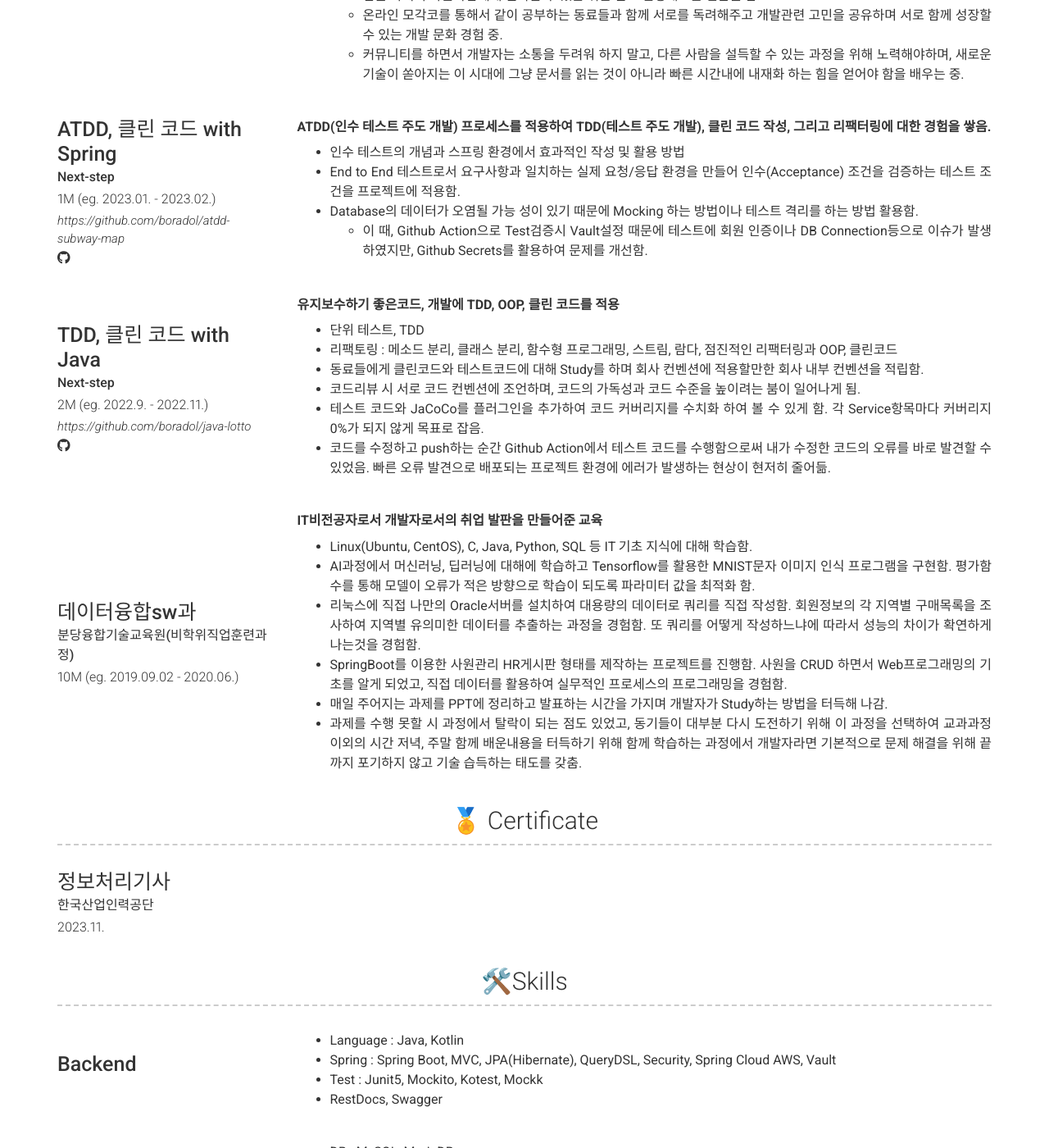
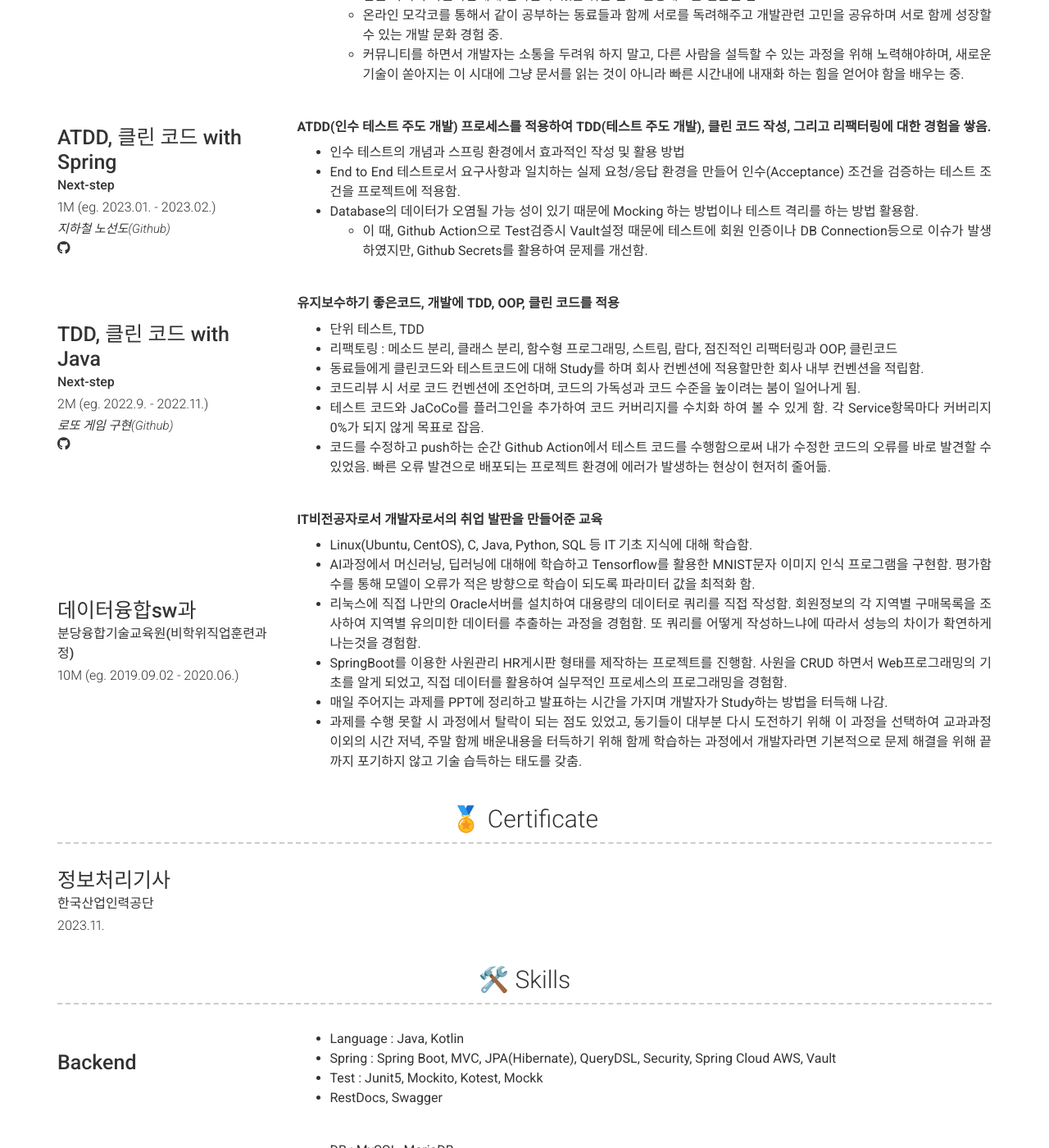
Before and after one commit to boradol/boradol.github.io, a Jekyll site: the page built from index.md, in a window 1280 px wide and 1400 px high, scrolled down 3274 px. Shown: the whole window at 82% size. Built offline with Jekyll 4.4.1, drawn with Linux system fonts in a browser that asks for light colours; nearby versions of some CDN libraries.

```diff
--- a/_config.yml
+++ b/_config.yml
@@ -156,6 +156,7 @@ content:
       - layout: top-left
         title: ATDD, 클린 코드 with Spring
         link : https://github.com/boradol/atdd-subway-map
+        link_text: 지하철 노선도(Github)
         sub_title: Next-step
         caption: 1M (eg. 2023.01. - 2023.02.)
         additional_links:
@@ -176,6 +177,7 @@ content:
       - layout: top-left
         title: TDD, 클린 코드 with Java
         link : https://github.com/boradol/java-lotto
+        link_text: 로또 게임 구현(Github)
         sub_title: Next-step
         caption: 2M (eg. 2022.9. - 2022.11.)
         additional_links:
@@ -223,7 +225,7 @@ content:
         sub_title: 한국산업인력공단
         caption: 2023.11.
 
-  - title: 🛠️Skills
+  - title: 🛠️ Skills
     layout: list
     content:
       - layout: left
```
